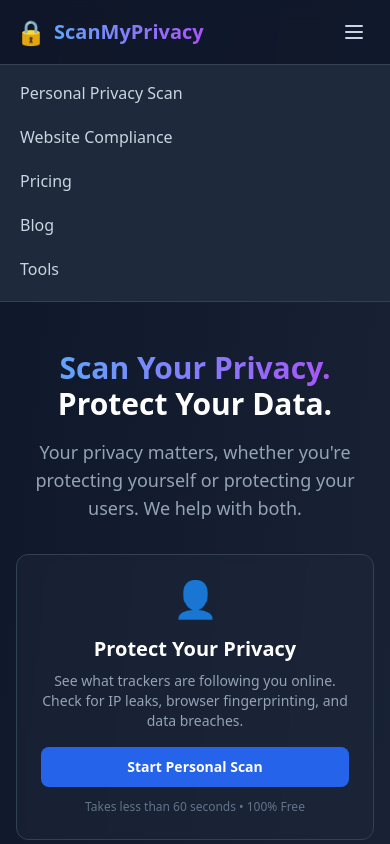
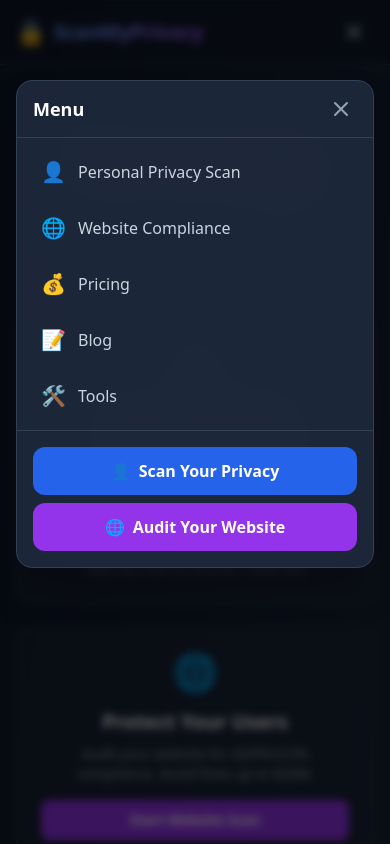
Before and after one commit to e46dream/scanmyprivacy, a Next.js app: page / in a window 390 px wide. Both pictures are taken after a click on the button "Toggle menu". Shown: the top 844 px of the page. Built offline with nearby package versions, Linux system fonts and the light colour scheme.

Commit message:
[BACKUP-016] Floating hamburger menu implementation complete
Timestamp: 2026-04-04 12:39:21

```diff
--- a/components/Navigation.tsx
+++ b/components/Navigation.tsx
@@ -1,13 +1,31 @@
 'use client';
 
 import Link from 'next/link';
-import { useState } from 'react';
+import { useState, useEffect } from 'react';
 
 export default function Navigation() {
   const [mobileMenuOpen, setMobileMenuOpen] = useState(false);
 
+  // Close menu on escape key
+  useEffect(() => {
+    const handleEscape = (e: KeyboardEvent) => {
+      if (e.key === 'Escape') setMobileMenuOpen(false);
+    };
+    if (mobileMenuOpen) {
+      document.addEventListener('keydown', handleEscape);
+      document.body.style.overflow = 'hidden';
+    }
+    return () => {
+      document.removeEventListener('keydown', handleEscape);
+      document.body.style.overflow = 'unset';
+    };
+  }, [mobileMenuOpen]);
+
+  const closeMenu = () => setMobileMenuOpen(false);
+
   return (
-    <nav className="bg-slate-900/80 backdrop-blur-md border-b border-slate-700 sticky top-0 z-50">
+    <>
+      <nav className="bg-slate-900/80 backdrop-blur-md border-b border-slate-700 sticky top-0 z-40">
         <div className="max-w-7xl mx-auto px-4 sm:px-6 lg:px-8">
           <div className="flex justify-between h-16">
             {/* Logo */}
@@ -81,38 +99,117 @@
             <div className="md:hidden flex items-center">
               <button
                 onClick={() => setMobileMenuOpen(!mobileMenuOpen)}
-              className="text-slate-300 hover:text-white p-2"
+                className="text-slate-300 hover:text-white p-2 rounded-lg hover:bg-slate-800 transition-colors"
+                aria-label="Toggle menu"
               >
+                {mobileMenuOpen ? (
+                  <svg className="h-6 w-6" fill="none" viewBox="0 0 24 24" stroke="currentColor">
+                    <path strokeLinecap="round" strokeLinejoin="round" strokeWidth={2} d="M6 18L18 6M6 6l12 12" />
+                  </svg>
+                ) : (
                   <svg className="h-6 w-6" fill="none" viewBox="0 0 24 24" stroke="currentColor">
                     <path strokeLinecap="round" strokeLinejoin="round" strokeWidth={2} d="M4 6h16M4 12h16M4 18h16" />
                   </svg>
+                )}
               </button>
             </div>
           </div>
         </div>
+      </nav>
 
-      {/* Mobile menu */}
+      {/* Floating Mobile Menu Overlay */}
       {mobileMenuOpen && (
-        <div className="md:hidden bg-slate-800 border-t border-slate-700">
-          <div className="px-2 pt-2 pb-3 space-y-1">
-            <Link href="/personal" className="block px-3 py-2 text-base font-medium text-slate-300 hover:text-white hover:bg-slate-700 rounded-md">
-              Personal Privacy Scan
+        <>
+          {/* Backdrop */}
+          <div
+            className="fixed inset-0 bg-black/60 backdrop-blur-sm z-40 md:hidden"
+            onClick={closeMenu}
+          />
+
+          {/* Floating Menu */}
+          <div className="fixed inset-x-4 top-20 bottom-4 md:hidden z-50 pointer-events-none">
+            <div className="bg-slate-800/95 backdrop-blur-xl border border-slate-700 rounded-2xl shadow-2xl pointer-events-auto max-h-full overflow-y-auto">
+              {/* Menu Header */}
+              <div className="flex items-center justify-between px-4 py-3 border-b border-slate-700">
+                <span className="text-lg font-semibold text-white">Menu</span>
+                <button
+                  onClick={closeMenu}
+                  className="text-slate-400 hover:text-white p-1 rounded-lg hover:bg-slate-700 transition-colors"
+                  aria-label="Close menu"
+                >
+                  <svg className="h-6 w-6" fill="none" viewBox="0 0 24 24" stroke="currentColor">
+                    <path strokeLinecap="round" strokeLinejoin="round" strokeWidth={2} d="M6 18L18 6M6 6l12 12" />
+                  </svg>
+                </button>
+              </div>
+
+              {/* Menu Items */}
+              <div className="p-2 space-y-1">
+                <Link
+                  href="/personal"
+                  onClick={closeMenu}
+                  className="flex items-center space-x-3 px-4 py-3 text-base font-medium text-slate-300 hover:text-white hover:bg-slate-700 rounded-xl transition-colors"
+                >
+                  <span className="text-xl">👤</span>
+                  <span>Personal Privacy Scan</span>
                 </Link>
-            <Link href="/website" className="block px-3 py-2 text-base font-medium text-slate-300 hover:text-white hover:bg-slate-700 rounded-md">
-              Website Compliance
+                <Link
+                  href="/website"
+                  onClick={closeMenu}
+                  className="flex items-center space-x-3 px-4 py-3 text-base font-medium text-slate-300 hover:text-white hover:bg-slate-700 rounded-xl transition-colors"
+                >
+                  <span className="text-xl">🌐</span>
+                  <span>Website Compliance</span>
                 </Link>
-            <Link href="/pricing" className="block px-3 py-2 text-base font-medium text-slate-300 hover:text-white hover:bg-slate-700 rounded-md">
-              Pricing
+                <Link
+                  href="/pricing"
+                  onClick={closeMenu}
+                  className="flex items-center space-x-3 px-4 py-3 text-base font-medium text-slate-300 hover:text-white hover:bg-slate-700 rounded-xl transition-colors"
+                >
+                  <span className="text-xl">💰</span>
+                  <span>Pricing</span>
                 </Link>
-            <Link href="/blog" className="block px-3 py-2 text-base font-medium text-slate-300 hover:text-white hover:bg-slate-700 rounded-md">
-              Blog
+                <Link
+                  href="/blog"
+                  onClick={closeMenu}
+                  className="flex items-center space-x-3 px-4 py-3 text-base font-medium text-slate-300 hover:text-white hover:bg-slate-700 rounded-xl transition-colors"
+                >
+                  <span className="text-xl">📝</span>
+                  <span>Blog</span>
                 </Link>
-            <Link href="/tools" className="block px-3 py-2 text-base font-medium text-slate-300 hover:text-white hover:bg-slate-700 rounded-md">
-              Tools
+                <Link
+                  href="/tools"
+                  onClick={closeMenu}
+                  className="flex items-center space-x-3 px-4 py-3 text-base font-medium text-slate-300 hover:text-white hover:bg-slate-700 rounded-xl transition-colors"
+                >
+                  <span className="text-xl">🛠️</span>
+                  <span>Tools</span>
+                </Link>
+              </div>
+
+              {/* CTA Section */}
+              <div className="p-4 border-t border-slate-700 space-y-2">
+                <Link
+                  href="/personal"
+                  onClick={closeMenu}
+                  className="flex items-center justify-center space-x-2 w-full bg-blue-600 hover:bg-blue-700 text-white px-4 py-3 rounded-xl font-semibold transition-colors"
+                >
+                  <span>👤</span>
+                  <span>Scan Your Privacy</span>
+                </Link>
+                <Link
+                  href="/website"
+                  onClick={closeMenu}
+                  className="flex items-center justify-center space-x-2 w-full bg-purple-600 hover:bg-purple-700 text-white px-4 py-3 rounded-xl font-semibold transition-colors"
+                >
+                  <span>🌐</span>
+                  <span>Audit Your Website</span>
                 </Link>
               </div>
             </div>
+          </div>
+        </>
       )}
-    </nav>
+    </>
   );
 }
```
Also changed, not shown: 1 other file (tests, documents, lock files or other folders). Lines whose indentation alone changed are shown as unchanged.
